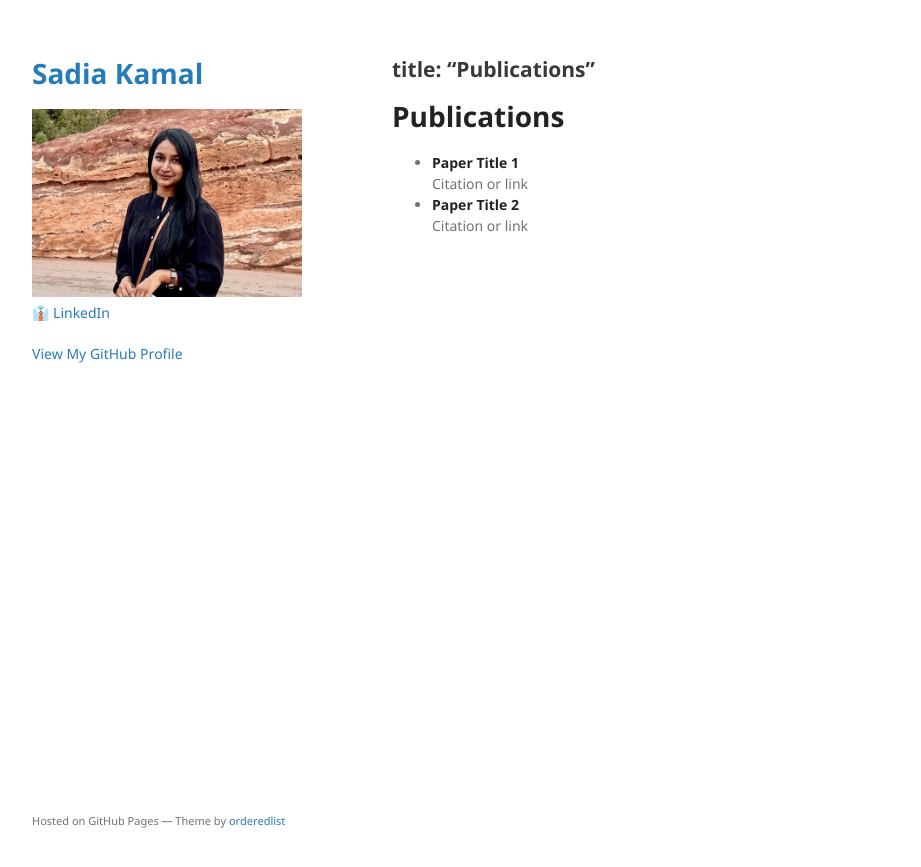
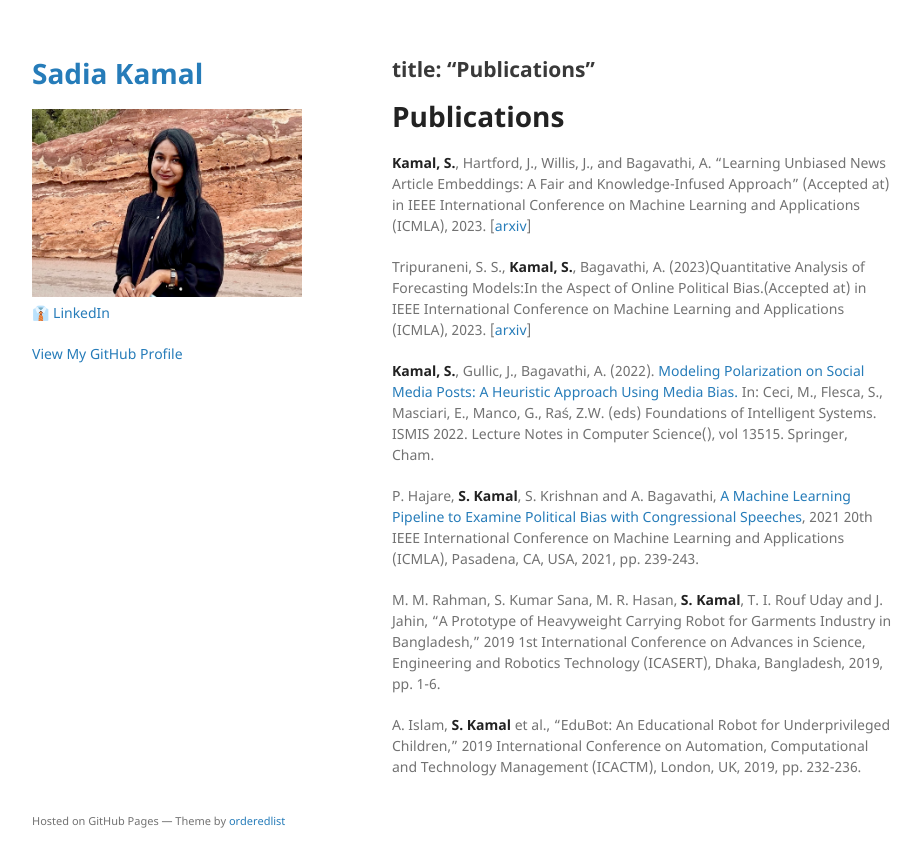
Before and after one commit to sadiakamal/sadiakamal.github.io, a Jekyll site: the page built from publications.md, in a window 1280 px wide. Shown: the top 867 px of the page, without its empty margins (178-1099 px from the left). Built offline with Jekyll 4.4.1, drawn with Linux system fonts in a browser that asks for light colours; our own code applies the rules of GitHub Pages for plain Markdown files.

Commit message:
Update publications.md

```diff
--- a/publications.md
+++ b/publications.md
@@ -2,7 +2,14 @@ title: "Publications"
 ---
 # Publications
 
-- **Paper Title 1**
-  Citation or link
-- **Paper Title 2**
-  Citation or link
+**Kamal, S.**, Hartford, J., Willis, J., and Bagavathi, A. “Learning Unbiased News Article Embeddings: A Fair and Knowledge-Infused Approach” (Accepted at) in IEEE International Conference on Machine Learning and Applications (ICMLA), 2023. [[arxiv](https://arxiv.org/abs/2309.05981)]
+
+Tripuraneni, S. S., **Kamal, S.**, Bagavathi, A. (2023)Quantitative Analysis of Forecasting Models:In the Aspect of Online Political Bias.(Accepted at) in IEEE International Conference on Machine Learning and Applications (ICMLA), 2023. [[arxiv](https://arxiv.org/abs/2309.05589)]
+
+**Kamal, S.**, Gullic, J., Bagavathi, A. (2022). [Modeling Polarization on Social Media Posts: A Heuristic Approach Using Media Bias.](https://link.springer.com/chapter/10.1007/978-3-031-16564-1_4) In: Ceci, M., Flesca, S., Masciari, E., Manco, G., Raś, Z.W. (eds) Foundations of Intelligent Systems. ISMIS 2022. Lecture Notes in Computer Science(), vol 13515. Springer, Cham.
+
+P. Hajare, **S. Kamal**, S. Krishnan and A. Bagavathi, [A Machine Learning Pipeline to Examine Political Bias with Congressional Speeches](https://ieeexplore.ieee.org/abstract/document/9680097), 2021 20th IEEE International Conference on Machine Learning and Applications (ICMLA), Pasadena, CA, USA, 2021, pp. 239-243.
+
+M. M. Rahman, S. Kumar Sana, M. R. Hasan, **S. Kamal**, T. I. Rouf Uday and J. Jahin, "A Prototype of Heavyweight Carrying Robot for Garments Industry in Bangladesh," 2019 1st International Conference on Advances in Science, Engineering and Robotics Technology (ICASERT), Dhaka, Bangladesh, 2019, pp. 1-6.
+
+A. Islam, **S. Kamal** et al., "EduBot: An Educational Robot for Underprivileged Children," 2019 International Conference on Automation, Computational and Technology Management (ICACTM), London, UK, 2019, pp. 232-236.
```
